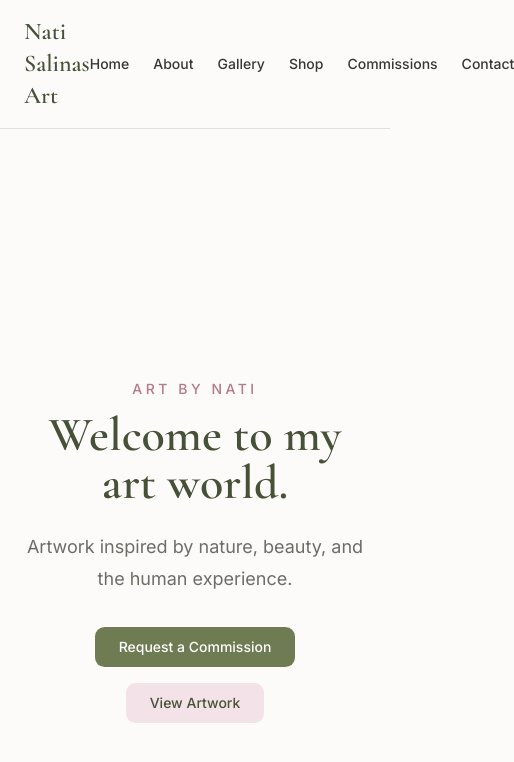
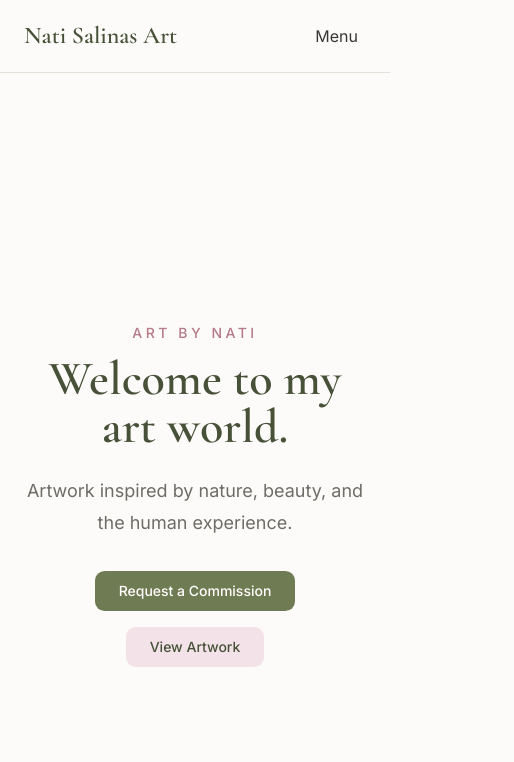
Before and after one commit to natsalinas/nats_artpage, a Next.js app: page / in a window 390 px wide. Shown: the top 762 px of the page, 514 px wide, since content can reach past the window. Built offline with nearby package versions, Linux system fonts and the light colour scheme.

Commit message:
style: added responsive navbar layout

```diff
--- a/components/Navbar.tsx
+++ b/components/Navbar.tsx
@@ -23,7 +23,7 @@ export function Navbar() {
           Nati Salinas Art
         </Link>
 
-        <div className="flex items-center gap-6">
+        <div className="hidden items-center gap-6 md:flex">
           {navigationLinks.map((link) => (
             <Link
               key={link.href}
@@ -34,6 +34,13 @@ export function Navbar() {
             </Link>
           ))}
         </div>
+        <button
+            type="button"
+            className="inline-flex items-center justify-center rounded-md p-2 text-foreground md:hidden"
+            aria-label="Open navigation menu"
+            >
+            Menu
+        </button>
       </nav>
     </header>
   );
```
